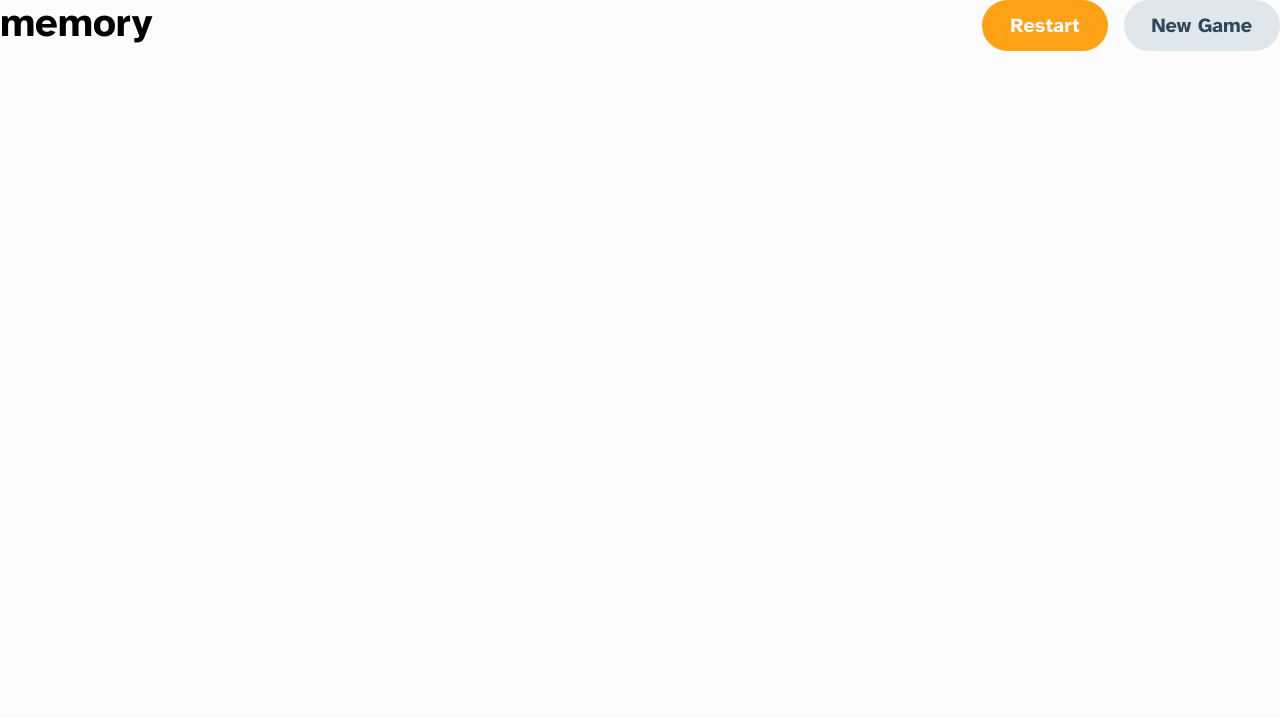
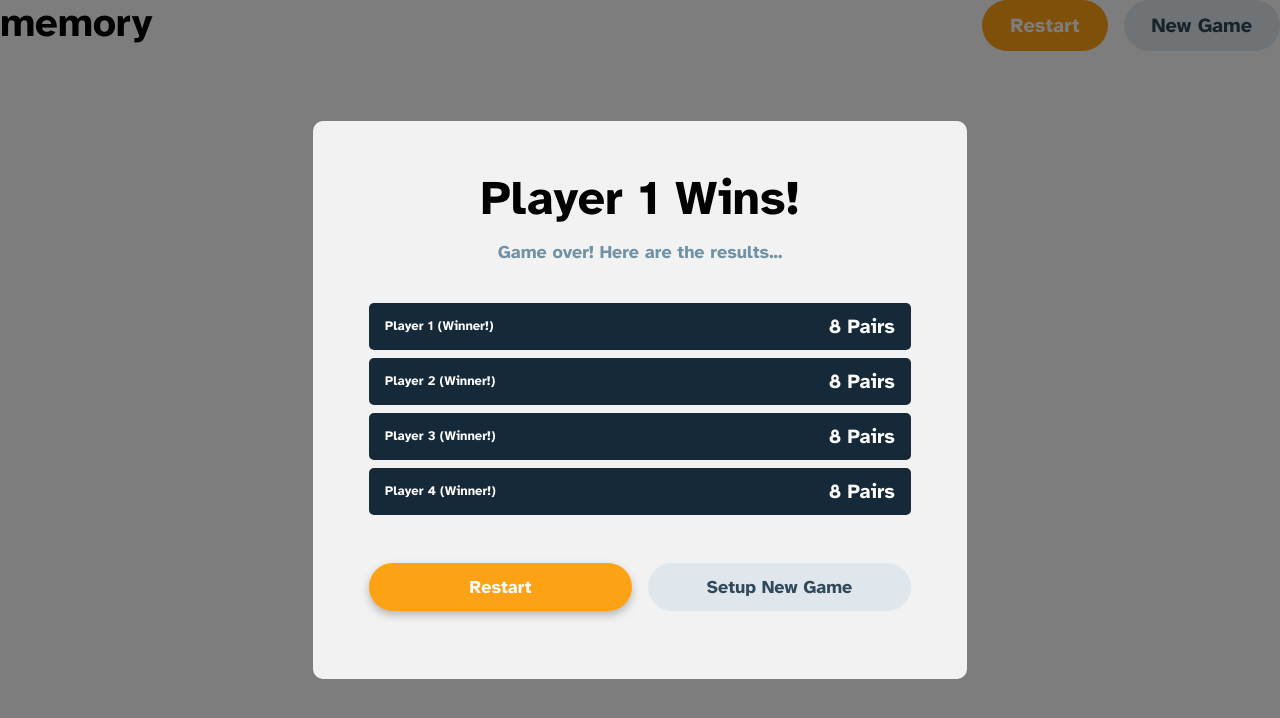
Before and after one commit to FedoraBianca/MemoryGame, a React (Create React App) app: page /game in a window 1280 px wide. Shown: the top 718 px of the page. Built offline with nearby package versions, Linux system fonts and the light colour scheme.

Commit message:
added score menu

```diff
--- a/src/App.tsx
+++ b/src/App.tsx
@@ -2,13 +2,18 @@ import React from "react";
 import { ThemeProvider } from "styled-components";
 import { GlobalStyles } from "./styles/GlobalStyles.style";
 import { theme } from "./styles/Theme.style";
+import Modal from "./components/Modal";
 import Header from "./components/Header";
+import ScoreMenu from "./components/ScoreMenu";
 
 const App = () => {
   return (
     <ThemeProvider theme={theme}>
       <GlobalStyles />
       <Header />
+      <Modal>
+        <ScoreMenu />
+      </Modal>
     </ThemeProvider>
   );
 };
--- /dev/null
+++ b/src/components/ScoreMenu/ScoreMenu.style.tsx
@@ -0,0 +1,94 @@
+import styled from "styled-components";
+import { theme } from "../../styles/Theme.style";
+
+export const ScoreMenuStyle = styled.div`
+  display: grid;
+  align-items: center;
+  gap: 24px;
+  background: ${theme.colors.darkWhite};
+  border-radius: 10px;
+  padding: 32px 24px 24px;
+
+  @media (min-width: 768px) {
+    gap: 40px;
+    padding: 50px 56px 68px;
+  }
+
+  .score-card {
+    display: flex;
+    justify-content: space-between;
+    align-items: center;
+    width: 280px;
+    padding: 12px 16px;
+    margin-bottom: 8px;
+    background: ${theme.colors.whiteGrey};
+    border-radius: 5px;
+
+    &.winner {
+      background: ${theme.colors.black};
+      color: ${theme.colors.lightWhite};
+    }
+
+    &:not(.winner) {
+      .label {
+        color: ${theme.colors.mediumBlue};
+      }
+    }
+  }
+
+  @media (min-width: 768px) {
+    .score-card {
+      width: 542px;
+    }
+  }
+
+  .label {
+    font-size: 0.813rem;
+  }
+
+  .value {
+    font-size: 1.25rem;
+  }
+
+  .btn-container {
+    display: grid;
+    grid-template-rows: 1fr 1fr;
+    gap: 16px;
+
+    @media (min-width: 768px) {
+      grid-template-columns: 1fr 1fr;
+      grid-template-rows: none;
+    }
+
+    > div {
+      height: 48px;
+    }
+
+    h1,
+    h3 {
+      font-size: 1.125rem;
+    }
+  }
+
+  .heading {
+    font-size: 1.5rem;
+    margin-bottom: 9px;
+  }
+
+  @media (min-width: 768px) {
+    .heading {
+      font-size: 3rem;
+      margin-bottom: 16px;
+    }
+  }
+
+  .sub-heading {
+    font-size: 0.875rem;
+  }
+
+  @media (min-width: 768px) {
+    .sub-heading {
+      font-size: 1.125rem;
+    }
+  }
+`;
--- /dev/null
+++ b/src/components/ScoreMenu/ScoreMenu.tsx
@@ -0,0 +1,76 @@
+import { ScoreMenuStyle } from "./ScoreMenu.style";
+import Heading from "../Heading";
+import Button from "../Button";
+import { theme } from "../../styles/Theme.style";
+
+const currentPlayer = {
+  number: 1,
+  winner: true,
+};
+
+const numberOfPlayers = [1, 2, 3, 4];
+
+const pairsMatched = 8;
+
+const headingStatus = {
+  playerWins: `Player ${currentPlayer.number} Wins!`,
+  tie: "It's a tie!",
+  singlePlayerWins: "You did it",
+};
+
+const gameOverText = {
+  multiplePlayersStatus: "Game over! Here are the results...",
+  singlePlayerStatus: "Game over! Here's how you got on...",
+};
+
+const ScoreMenu: React.FC = () => {
+  let scoreCardWrapper;
+  if (numberOfPlayers.length > 1) {
+    scoreCardWrapper = numberOfPlayers.map((player: number, i) => (
+      <div className={`score-card ${currentPlayer.winner ? "winner" : ""}`}>
+        <span className="label">
+          Player {player} {currentPlayer.winner ? "(Winner!)" : ""}
+        </span>
+        <span className="value">{pairsMatched} Pairs</span>
+      </div>
+    ));
+  } else {
+    scoreCardWrapper = (
+      <>
+        <div className="score-card">
+          <span className="label">Time elapsed</span>
+          <span className="value">1:53</span>
+        </div>
+        <div className="score-card">
+          <span className="label">Moves Taken</span>
+          <span className="value">39 Moves</span>
+        </div>
+      </>
+    );
+  }
+
+  return (
+    <ScoreMenuStyle>
+      <div style={{ textAlign: "center" }}>
+        <Heading
+          size="S"
+          children={headingStatus.playerWins}
+          className="heading"
+        />
+        <Heading
+          size="S"
+          children={gameOverText.multiplePlayersStatus}
+          color={theme.colors.mediumBlue}
+          className="sub-heading"
+        />
+      </div>
+      <div>{scoreCardWrapper}</div>
+      <div className="btn-container">
+        <Button type="L" btnText="Restart" onClick={() => {}} />
+        <Button type="S" btnText="Setup New Game" onClick={() => {}} />
+      </div>
+    </ScoreMenuStyle>
+  );
+};
+
+export default ScoreMenu;
--- /dev/null
+++ b/src/components/ScoreMenu/index.ts
@@ -0,0 +1,3 @@
+import ScoreMenu from "./ScoreMenu";
+
+export default ScoreMenu;
--- a/src/components/index.ts
+++ b/src/components/index.ts
@@ -4,3 +4,4 @@ export { default as Heading } from "./Heading";
 export { default as Icon } from "./Icon";
 export { default as Logo } from "./Logo";
 export { default as Modal } from "./Modal";
+export { default as ScoreMenu } from "./ScoreMenu";
```
